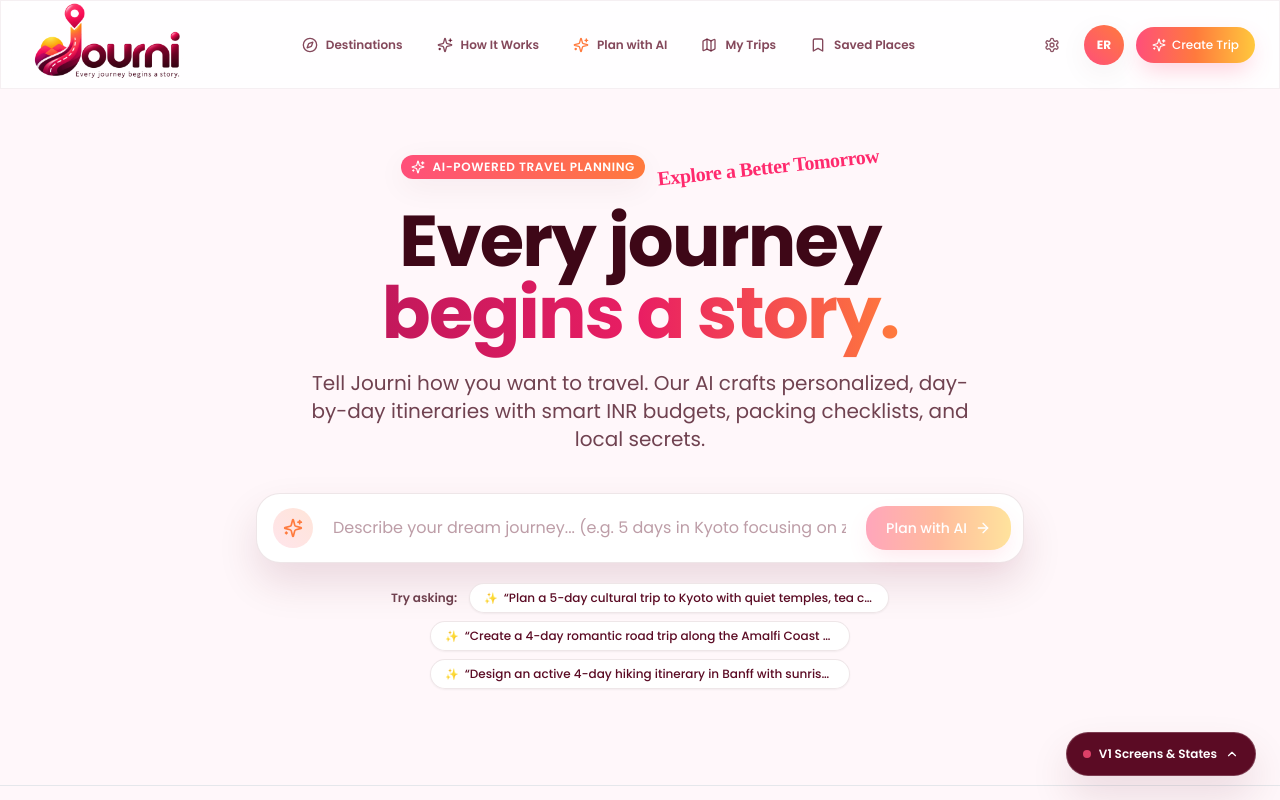
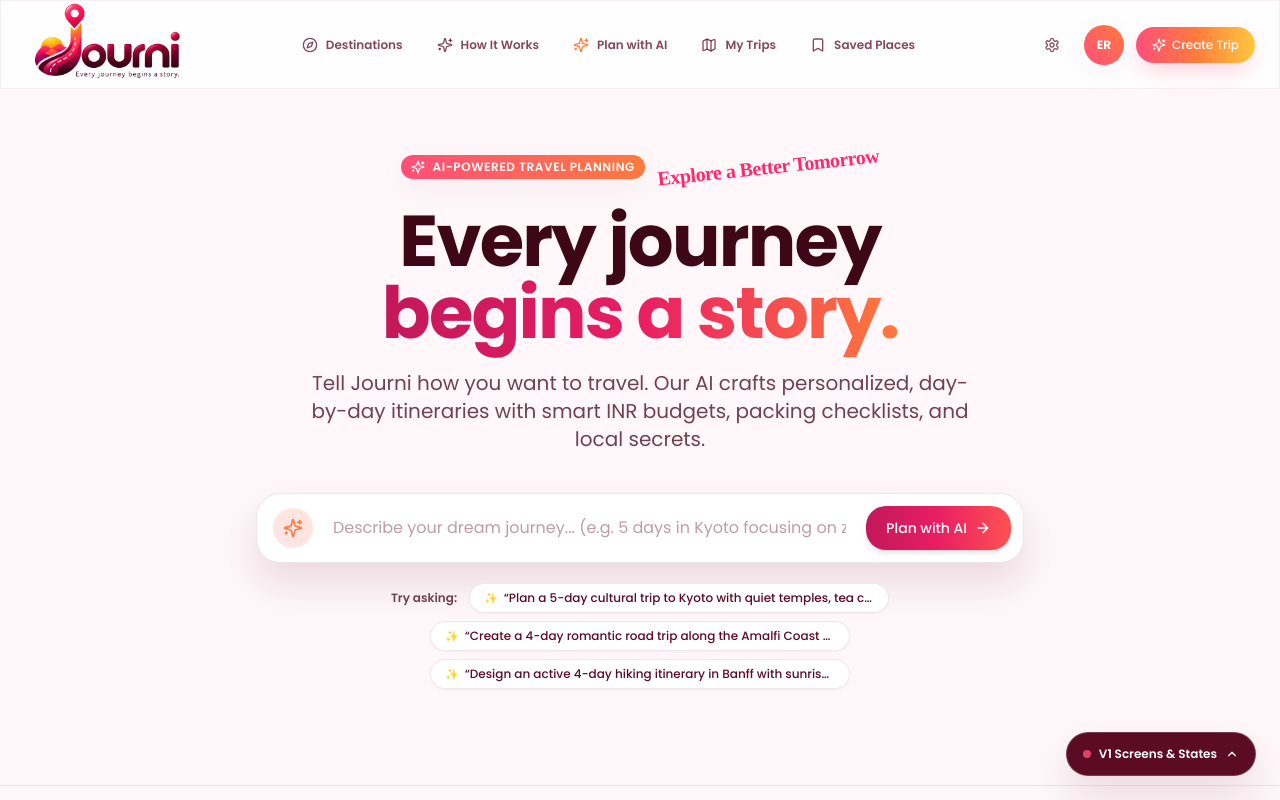
Before and after one commit to Praveen-VS/Journi_App, a Next.js app: page / in a window 1280 px wide. Shown: the top 800 px of the page. Built offline with nearby package versions, Linux system fonts and the light colour scheme.

Commit message:
style: update Plan with AI button gradient to journey palette and enforce opacity 1

```diff
--- a/app/(app)/home/page.tsx
+++ b/app/(app)/home/page.tsx
@@ -37,7 +37,11 @@ export default function HomePage() {
   const upcomingTrip = MOCK_TRIPS[0];
 
   const handlePromptSubmit = (prompt: string) => {
-    router.push(`/ai?prompt=${encodeURIComponent(prompt)}`);
+    if (prompt && prompt.trim()) {
+      router.push(`/ai?prompt=${encodeURIComponent(prompt.trim())}`);
+    } else {
+      router.push('/ai');
+    }
   };
 
   const handleCategorySelect = (category: string) => {
--- a/app/(public)/page.tsx
+++ b/app/(public)/page.tsx
@@ -30,7 +30,11 @@ export default function LandingPage() {
   const [selectedCategory, setSelectedCategory] = useState<string | null>(null);
 
   const handlePromptSubmit = (promptText: string) => {
-    router.push(`/ai?prompt=${encodeURIComponent(promptText)}`);
+    if (promptText && promptText.trim()) {
+      router.push(`/ai?prompt=${encodeURIComponent(promptText.trim())}`);
+    } else {
+      router.push('/ai');
+    }
   };
 
   const handlePromptChipClick = (promptText: string) => {
@@ -368,7 +372,7 @@ export default function LandingPage() {
 
             <div className="flex flex-wrap items-center gap-4">
               <Link href="/ai">
-                <Button variant="sunset" size="lg" leftIcon={<Sparkles className="w-4 h-4" />}>
+                <Button variant="journey" size="lg" leftIcon={<Sparkles className="w-4 h-4" />}>
                   Start Planning with AI
                 </Button>
               </Link>
--- a/components/forms/AIPromptInput.tsx
+++ b/components/forms/AIPromptInput.tsx
@@ -22,9 +22,7 @@ export default function AIPromptInput({
 
   const handleSubmit = (e: React.FormEvent) => {
     e.preventDefault();
-    if (prompt.trim()) {
-      onSubmit(prompt.trim());
-    }
+    onSubmit(prompt.trim());
   };
 
   return (
@@ -47,12 +45,11 @@ export default function AIPromptInput({
 
         <Button
           type="submit"
-          variant="sunset"
+          variant="journey"
           size="md"
           isLoading={isLoading}
-          disabled={!prompt.trim()}
           rightIcon={<ArrowRight className="w-4 h-4" />}
-          className="flex-shrink-0"
+          className="flex-shrink-0 font-bold opacity-100 disabled:opacity-100 shadow-md hover:shadow-lg"
         >
           Plan with AI
         </Button>
--- a/components/ui/Button.tsx
+++ b/components/ui/Button.tsx
@@ -5,7 +5,7 @@ import { motion, HTMLMotionProps } from 'framer-motion';
 import { Loader2 } from 'lucide-react';
 
 export interface ButtonProps extends Omit<HTMLMotionProps<'button'>, 'children'> {
-  variant?: 'sunset' | 'burgundy' | 'secondary' | 'ghost' | 'outline';
+  variant?: 'sunset' | 'burgundy' | 'secondary' | 'ghost' | 'outline' | 'journey';
   size?: 'sm' | 'md' | 'lg' | 'icon';
   isLoading?: boolean;
   leftIcon?: React.ReactNode;
@@ -38,6 +38,8 @@ export default function Button({
   const variantStyles = {
     sunset:
       'bg-gradient-to-r from-[#FF4F7A] via-[#FF7A3D] to-[#FFC83D] text-white shadow-sunset hover:opacity-95 active:opacity-90',
+    journey:
+      'bg-gradient-to-r from-[#C2185B] via-[#E91E63] to-[#FF5252] text-white shadow-md hover:shadow-lg hover:opacity-95 active:opacity-90',
     burgundy:
       'bg-[#5B0B24] text-white shadow-soft hover:bg-[#4a081d] active:bg-[#3a0616]',
     secondary:
```
